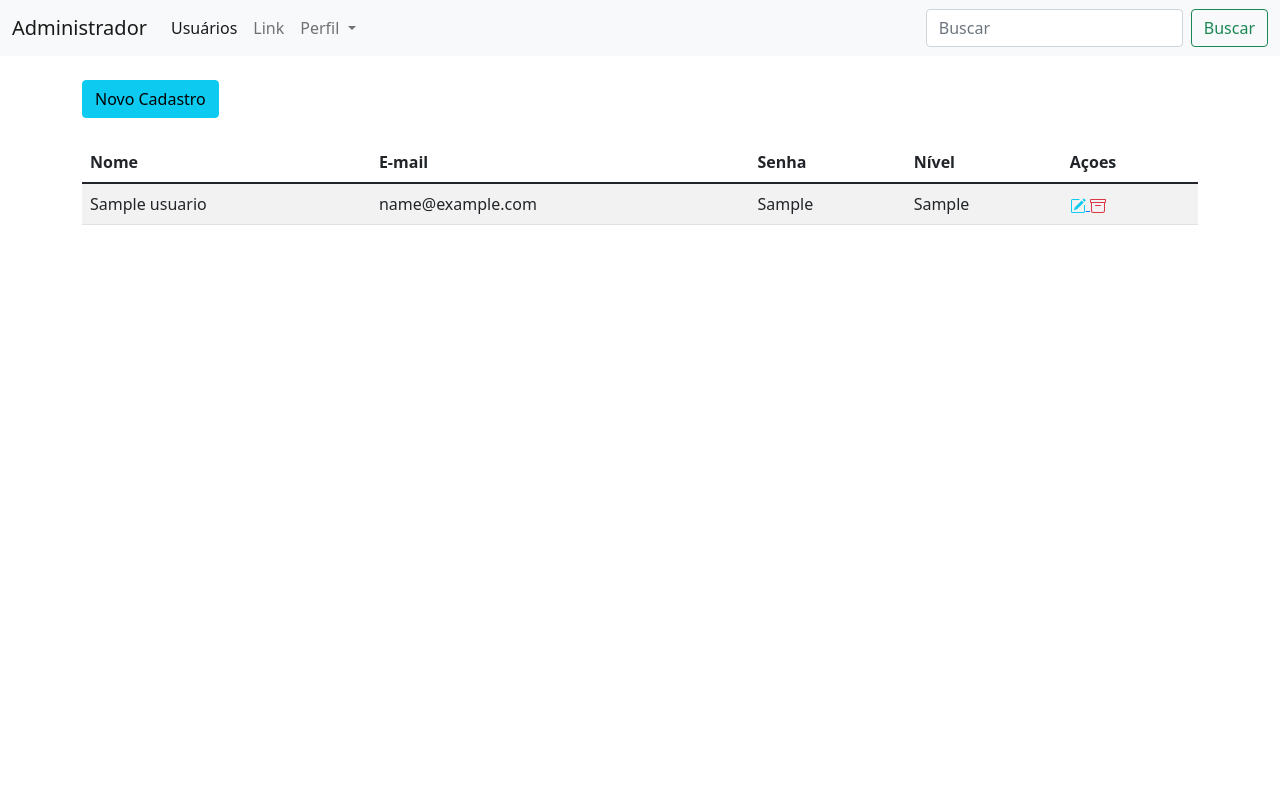
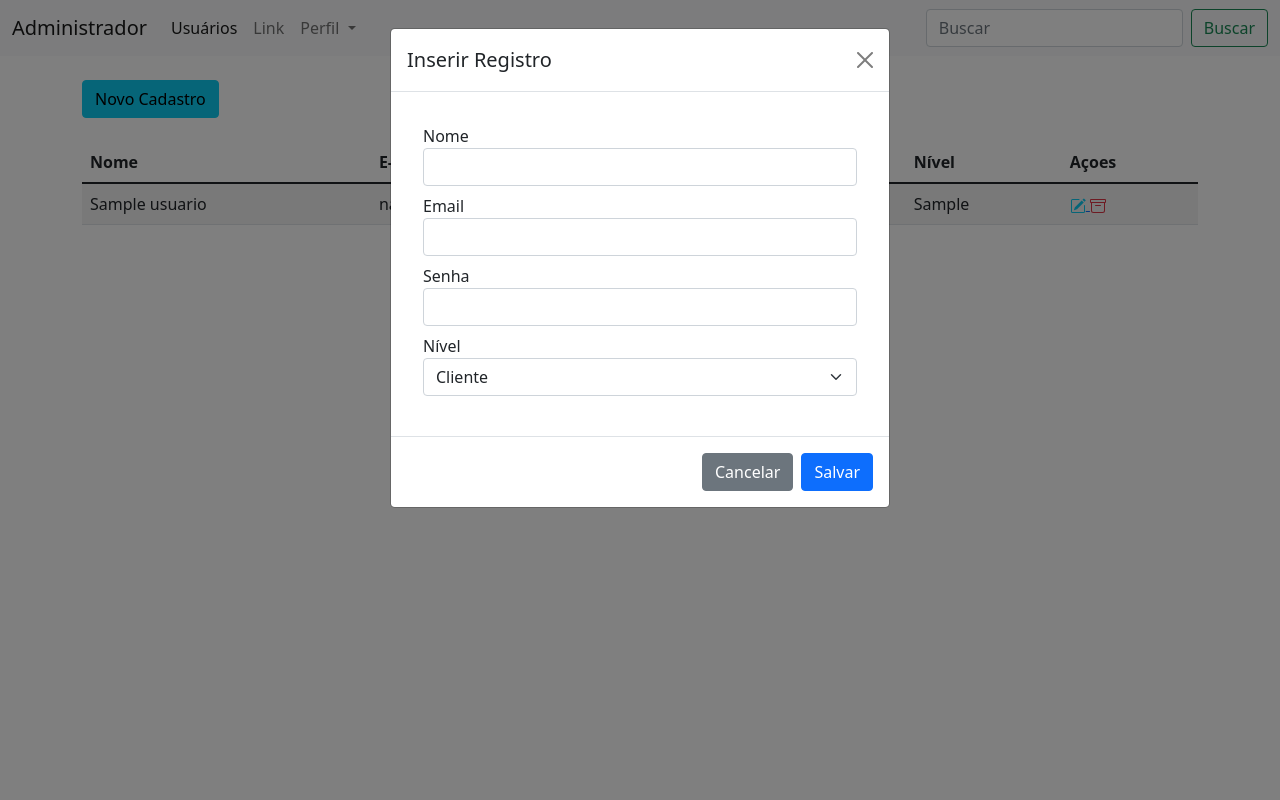
Before and after one commit to dnsdigitaltech/php8PDO, a PHP site: page /login/painel-adm/index.php?funcao=novo in a window 1280 px wide. Run offline with PHP 8.4, Linux system fonts and the light colour scheme; the visitor is signed in with stand-in values (Sample User, id 1); tables that the repository leaves empty or names only in its code hold one stand-in row (values such as "Sample post").

Commit message:
Parametros na Modal

```diff
--- a/login/painel-adm/index.php
+++ b/login/painel-adm/index.php
@@ -53,7 +53,7 @@
             </div>
         </nav>
         <div class="container">
-            <button class="btn btn-info mt-4" type="submit" data-bs-toggle="modal" data-bs-target="#modalCadastrar">Novo Cadastro</button>
+            <a href="index.php?funcao=novo" class="btn btn-info mt-4" type="submit" data-bs-toggle="modal" data-bs-target="#modalCadastrar">Novo Cadastro</a>
             <table class="table table-striped mt-4">
                 <thead>
                     <tr>
@@ -108,14 +108,20 @@
         </div>
 
         <!-- Modal -->
-        <div class="modal fade" id="modalCadastrar" tabindex="-1" aria-labelledby="modalCadastrarLabel" aria-hidden="true">
+        <div class="modal fade" id="modalCadastrar" tabindex="-1" aria-labelledby="modalCadastrarLabel" data-bs-backdrop="static">
             <div class="modal-dialog">
                 <div class="modal-content">
                     <div class="modal-header">
-                        <h5 class="modal-title" id="modalCadastrarLabel">Cadastrar Usuário</h5>
+                        <?php
+                            if(@$_GET['funcao'] == 'editar'){
+                                $titulo_modal = 'Editar Registro';
+                            }else{
+                                $titulo_modal = 'Inserir Registro';
+                            }
+                        ?>
+                        <h5 class="modal-title" id="modalCadastrarLabel"><?=$titulo_modal?></h5>
                         <button type="button" class="btn-close" data-bs-dismiss="modal" aria-label="Close"></button>
                     </div>
-
                     <form method="POST">
                         <div class="modal-body">
                             <div class="modal-body">
@@ -184,7 +190,17 @@
             window.location='./'
             </script>";
     }
-
+?>
+<?php
+    if(@$_GET['funcao'] == 'novo'){?>
+        <script>
+            var myModal = new bootstrap.Modal(document.getElementById("modalCadastrar"), {});
+            document.onreadystatechange = function () {
+                myModal.show();
+            };
+        </script>
+    <?php }?>
+    <?php
     if(@$_GET['funcao'] == 'editar'){?>
         <script>
             var myModal = new bootstrap.Modal(document.getElementById("modalCadastrar"), {});
```
